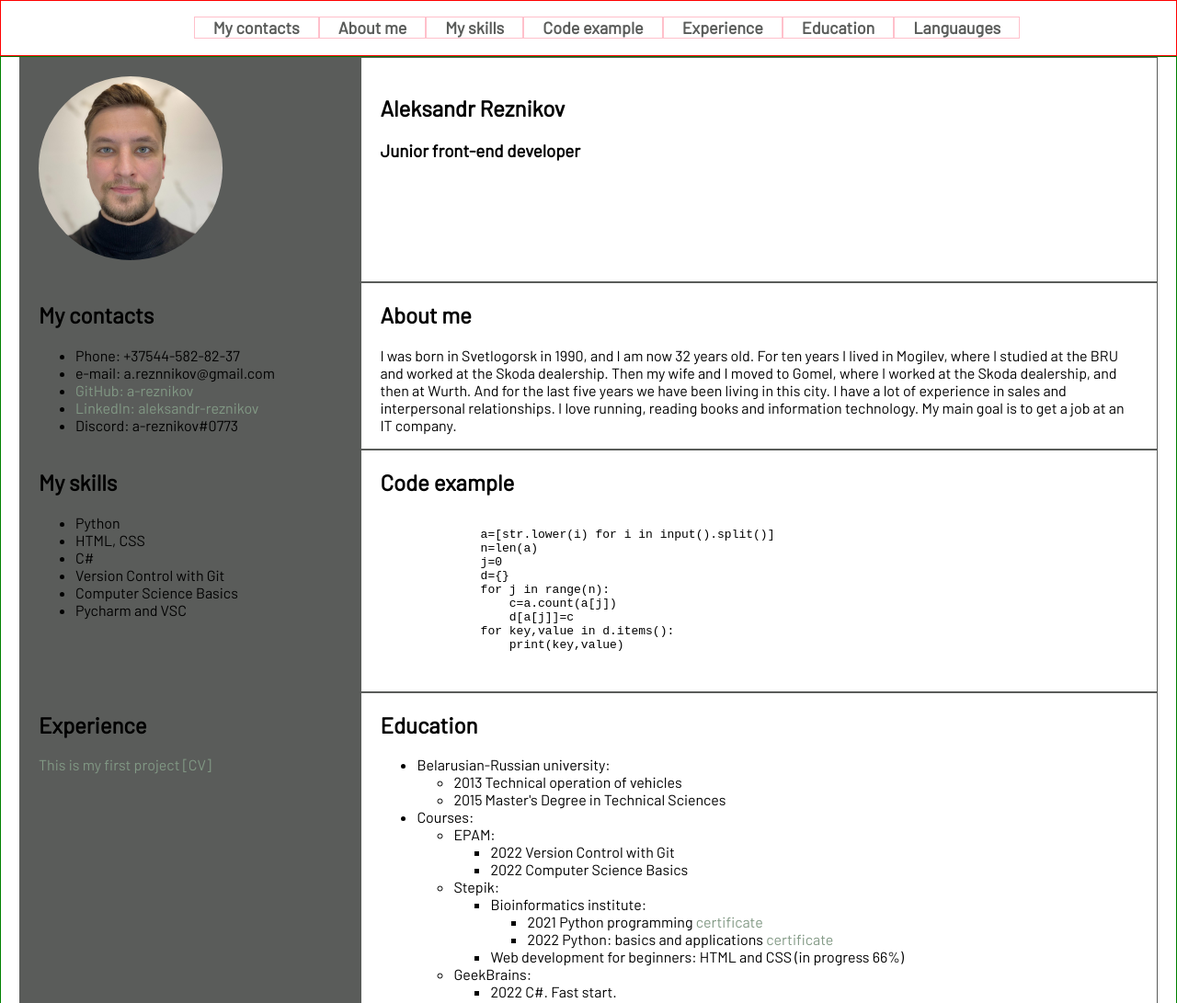
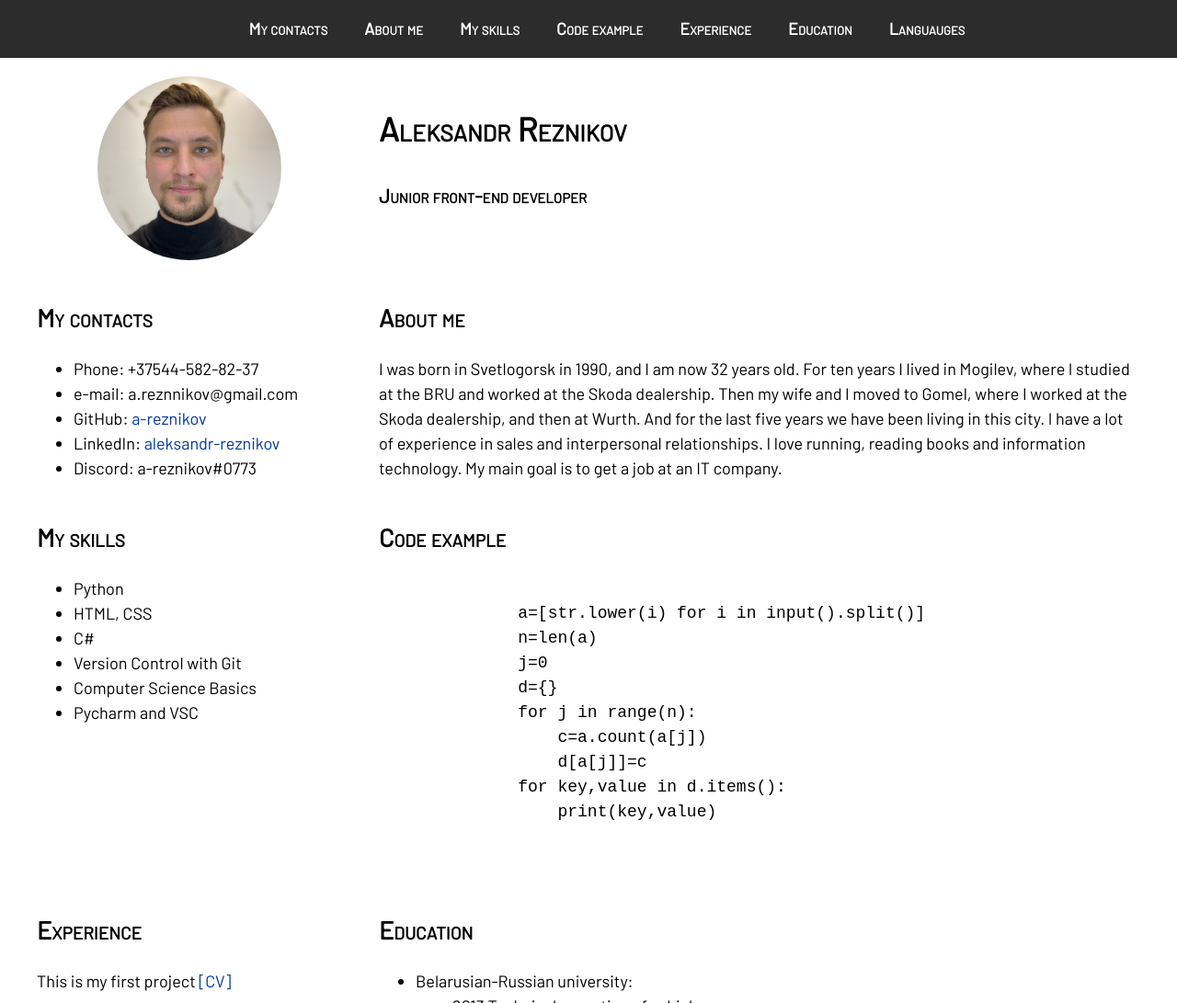
Before and after one commit to a-reznikov/rsschool-cv, a plain HTML site: page index.html in a window 1280 px wide. Shown: the top 1091 px of the page at 92% size. Drawn offline with Linux system fonts and the light colour scheme.

Commit message:
refactor: apply prettier font

```diff
--- a/index.html
+++ b/index.html
@@ -42,8 +42,8 @@
           <ul class="section-list">
             <li class="section-item contacts">Phone: +37544-582-82-37</li>
             <li class="section-item contacts">e-mail: a.reznnikov@gmail.com</li>
-            <li class="section-item contacts"><a href="https://github.com/a-reznikov" class="web-link">GitHub: a-reznikov</a></li>
-            <li class="section-item contacts"><a href="https://www.linkedin.com/in/aleksandr-reznikov/" class="web-link">LinkedIn: aleksandr-reznikov</a></li>
+            <li class="section-item contacts">GitHub: <a href="https://github.com/a-reznikov" class="web-link">a-reznikov</a></li>
+            <li class="section-item contacts">LinkedIn: <a href="https://www.linkedin.com/in/aleksandr-reznikov/" class="web-link">aleksandr-reznikov</a></li>
             <li class="section-item contacts">Discord: a-reznikov#0773</li>
           </ul>
         </section>
@@ -81,7 +81,7 @@
         </section>
         <section class="section-left" id="experience">
           <h2 class="section-title">Experience</h2>
-          <p><a href="https://a-reznikov.github.io/rsschool-cv" class="web-link">This is my first project [CV]</a></p>
+          <p>This is my first project <a href="https://a-reznikov.github.io/rsschool-cv" class="web-link">[CV]</a></p>
         </section>
         <section class="section-right" id="education">
           <h2 class="section-title">Education</h2>
@@ -123,7 +123,7 @@
     <footer class="footer">
       <div class="container footer-container">
         <div>2022
-          <a href="https://github.com/a-reznikov" class="git-footer">a-reznikov</a>
+          <a href="https://github.com/a-reznikov" class="git-footer web-link">a-reznikov</a>
         </div>
         <a href="https://rs.school/js/" class="rss-link"></a>
       </div>
--- a/style.css
+++ b/style.css
@@ -14,47 +14,19 @@ body {
   margin: 0;
   padding: 0;
   font-family: 'Barlow', sans-serif;
-}
-
-.main-container {
-  display: flex;
-  flex-wrap: wrap;
-}
-
-.section-left {
-  width: 30%;
-  border: 1px solid #5a5c5a;
-  background-color: #5a5c5a;
-  padding: 0 20px;
-}
-
-.section-right {
-  width: 70%;
-  border: 1px solid #5a5c5a;
-  padding: 0 20px;
-}
-
-.section-profile {
-  padding: 20px;
-}
-
-@media (max-width: 768px) {
-  .section-left,
-  .section-right {
-    width: 100%;
-  }
-}
-
-.profile-avatar {
-  width: 200px;
-  height: 200px;
-  border-radius: 50%;
+  font-size: 18px;
+  font-weight: 400;
+  line-height: 1.5;
 }
 
 .container {
   max-width: 1440px;
   margin: 0 auto;
   padding: 0 20px;
+}
+
+.header {
+  background-color: #2B2C2B;
 }
 
 .nav-list {
@@ -65,41 +37,74 @@ body {
 }
 
 .nav-link {
-  border: 1px solid pink;
   padding: 0 20px;
   line-height: 1.5;
   font-family: 'Barlow', sans-serif;
-  font-size: 18px;
   font-weight: 700;
+  font-variant-caps: small-caps;
   text-decoration: none;
-  color: #5a5c5a;
+  color: #ffffff;
   text-decoration: none;
   transition: color 0.5s;
 }
 
 .nav-link:hover {
-  color: #0e0e0e;
+  color: #C1FB6A;
+}
+
+.main {
+  margin-bottom: auto;
+}
+
+.main-container {
+  display: flex;
+  flex-wrap: wrap;
+}
+
+.section-left {
+  width: 30%;
+  padding: 0 20px;
+}
+
+.section-right {
+  width: 70%;
+  padding: 0 20px;
+}
+
+.section-profile {
+  padding: 20px;
+}
+
+.profile-avatar {
+  display: block;
+  margin-left: auto;
+  margin-right: auto;
+  width: 200px;
+  height: 200px;
+  border-radius: 50%;
+}
+
+.profile-title {
+  font-variant-caps: small-caps;
+  font-size: 36px;
+}
+
+.profile-subtitle {
+  font-variant-caps: small-caps;
+}
+
+.section-title {
+  font-variant-caps: small-caps;
 }
 
 .web-link {
-  color: #829985;
+  color: #00389f;
   text-decoration: none;
   transition: color 0.5s;
 }
 .web-link:hover {
-  color: #4d2323;
-}
-
-header {
-  border: 1px solid red;
-}
-
-main {
-  border: 1px solid green;
-}
-
-footer {
-  border: 1px solid blueviolet;
+  color: #767779;
+  text-decoration: underline;
 }
 
 .footer-container {
@@ -122,3 +127,10 @@ footer {
   background-size: contain;
   background-repeat: no-repeat;
 }
+
+@media (max-width: 768px) {
+  .section-left,
+  .section-right {
+    width: 100%;
+  }
+}
```
